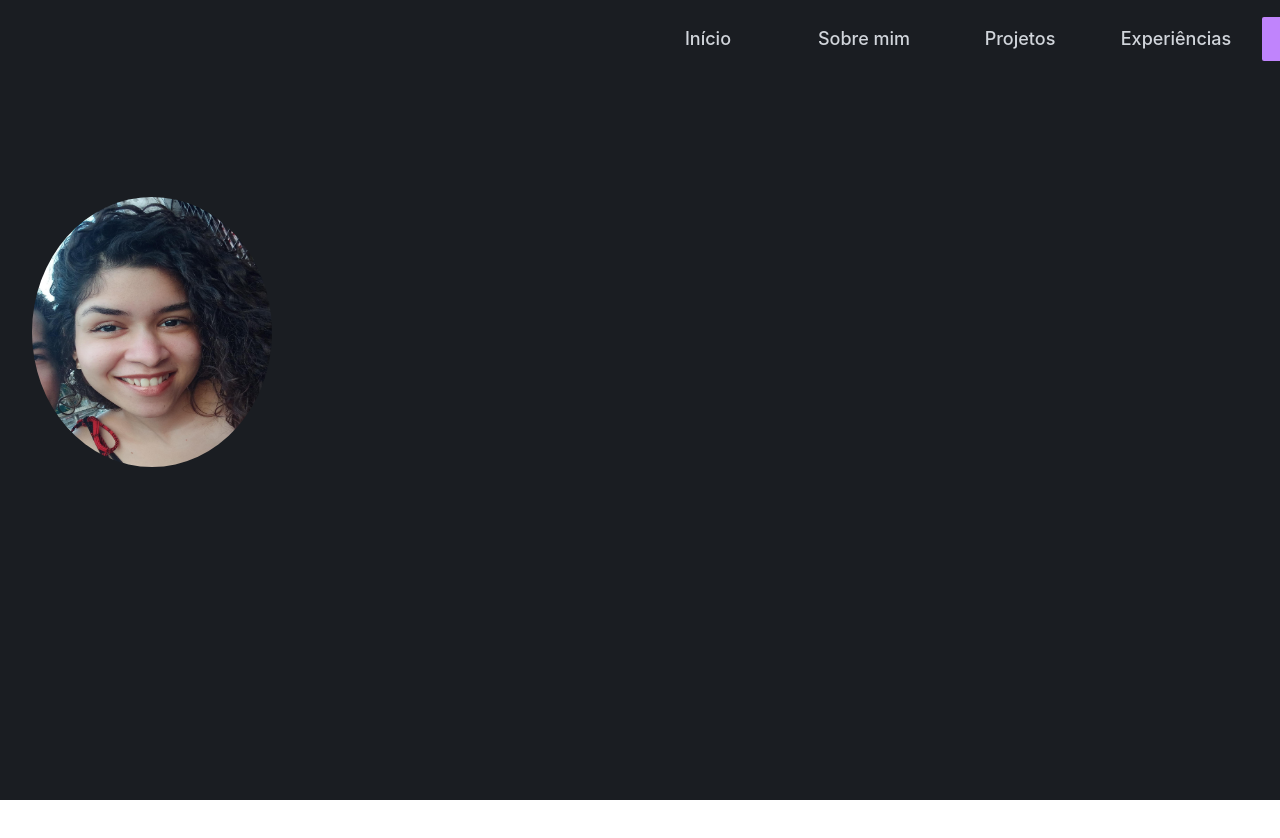
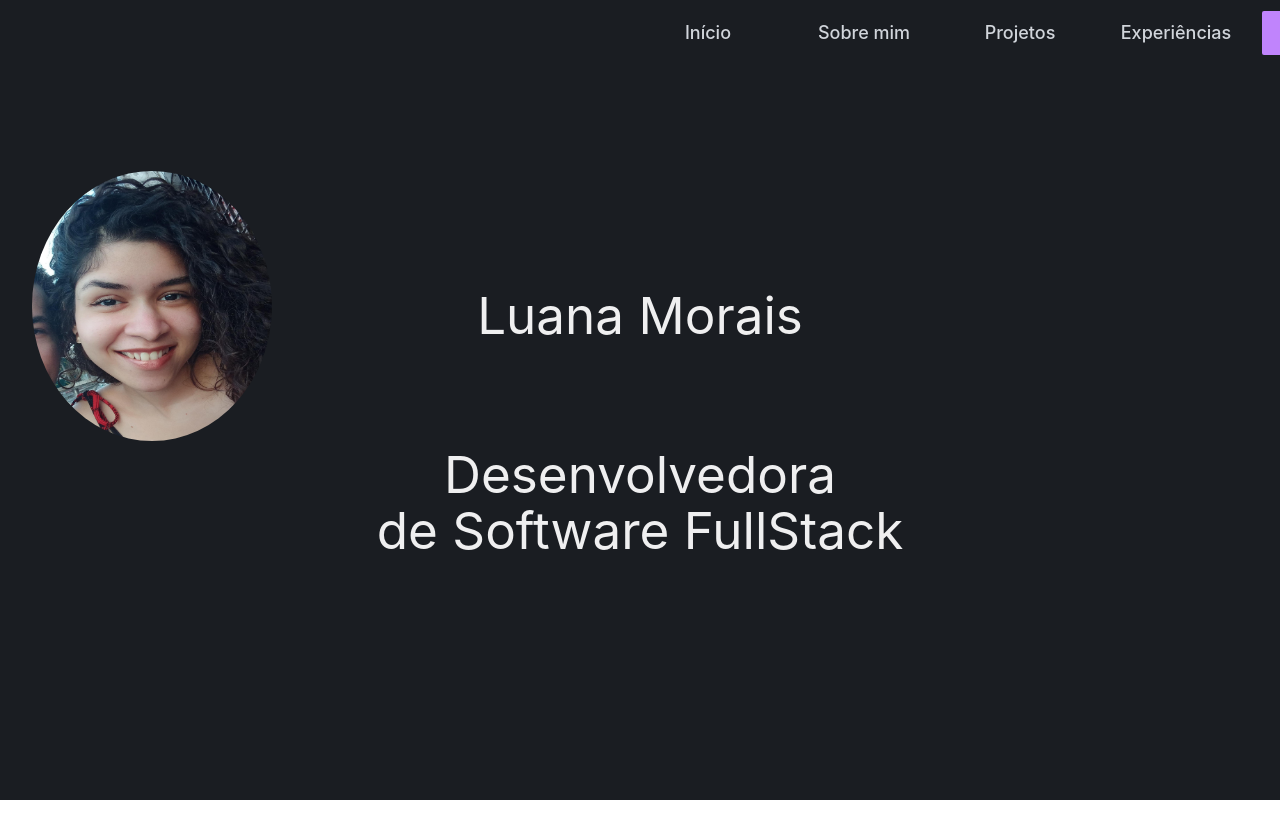
Before and after one commit to luanamoraisf/-portfolio-luana, a Vue app: page / in a window 1280 px wide. Shown: the top 838 px of the page. Built offline with nearby package versions, Linux system fonts and the light colour scheme.

Commit message:
add data

```diff
--- a/src/App.vue
+++ b/src/App.vue
@@ -11,5 +11,6 @@ import NavBar from './components/NavBar.vue';
 <style>
 body {
   background-color:#1a1d22;
+  overflow: hidden;
 }
 </style>
--- a/src/components/NavBar.vue
+++ b/src/components/NavBar.vue
@@ -1,5 +1,5 @@
 <template>
-    <Disclosure as="nav" class="bg-gray-1000" style="margin-top: -26%; padding-bottom: 100%;" v-slot="{ open }">
+    <Disclosure as="nav" class="bg-gray-1000" style="margin-top: -19%; padding-bottom: 100%;" v-slot="{ open }">
       <div class="mx-auto max-w-7xl px-2 lg:px-6 lg:px-8">
         <div class="relative flex h-16 justify-between ml-80" style="padding-left: 230px;">
           <div class="absolute inset-y-0 left-0 flex items-center lg:hidden">
--- a/src/components/StartScreen.vue
+++ b/src/components/StartScreen.vue
@@ -1,5 +1,10 @@
 <template>
-    <img src="/src/assets/portfolio.jpg" class="avatar" />
+    <div class="data">
+        <img src="/src/assets/portfolio.jpg" class="avatar" />
+        <h1 id="name">Luana Morais</h1>
+        <h1 class="career">Desenvolvedora</h1>
+        <h1 class="career">de Software FullStack</h1>
+    </div>
 </template>
 
 <script>
@@ -7,13 +12,23 @@ export default {}
 </script>
 
 <style>
+.data{
+    margin-top: -70em;
+}
 .avatar {
     width: 240px;
     height: 270px;
     border-radius: 100%;
-    border-color: 5px solid #D97DDB;
+    border-color: 10px solid #D97DDB;
     position: relative;
-    margin-top: -1100px;
-    /* margin-bottom: 200px; */
+}
+#name {
+    color: #EFEFF0;
+    margin-top: -3em;
+    margin-bottom: 2em;
+
+}
+.career{
+    color: #EFEFF0;
 }
 </style>
```
